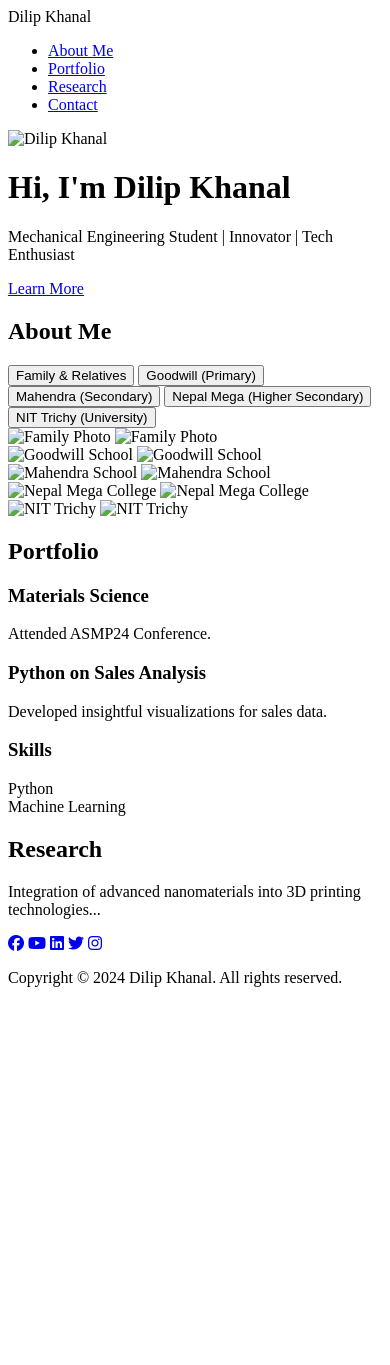
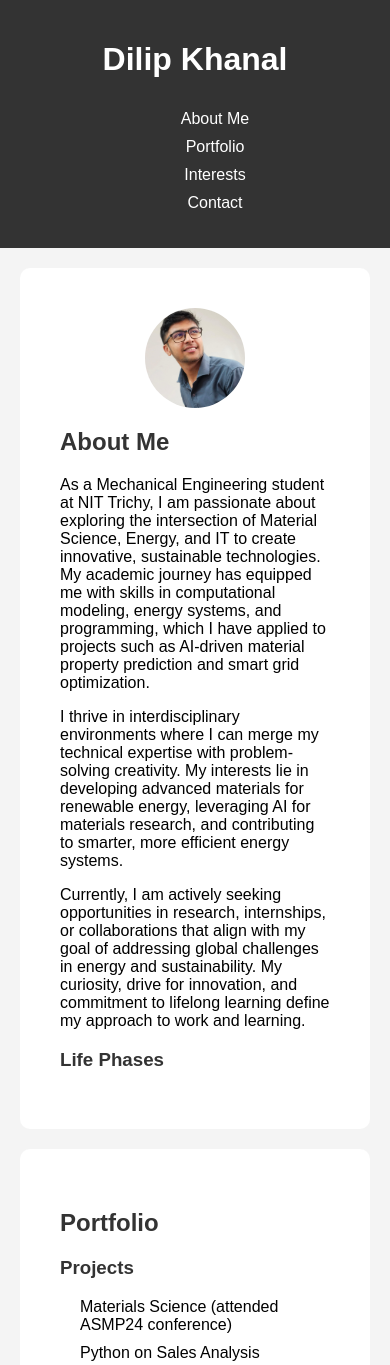
Before and after one commit to iamdilipkhanal/iamdilipkhanal, a plain HTML site: page index.html in a window 390 px wide. Shown: the top 1365 px of the page. Before the commit the page ends 1003 px from the top, so only its background shows below. Drawn offline with Linux system fonts and the light colour scheme; files that its build step writes are made by us from their sources.

Commit message:
Add files via upload

```diff
--- a/index.html
+++ b/index.html
@@ -3,102 +3,269 @@
 <head>
     <meta charset="UTF-8">
     <meta name="viewport" content="width=device-width, initial-scale=1.0">
-    <title>Dilip Khanal - Personal Website</title>
+    <title>Dilip Khanal's Personal Website</title>
     <link rel="stylesheet" href="styles.css">
-    <script src="https://kit.fontawesome.com/a076d05399.js" crossorigin="anonymous"></script>
-    <script src="script.js" defer></script>
+    <style>
+        /* Global styles */
+        body {
+            font-family: Arial, sans-serif;
+            margin: 0;
+            padding: 0;
+            background-color: #f4f4f4;
+        }
+
+        header {
+            background-color: #333;
+            color: #fff;
+            padding: 20px;
+            position: relative;
+        }
+
+        header .container {
+            display: flex;
+            justify-content: space-between;
+            align-items: center;
+        }
+
+        header nav ul {
+            list-style: none;
+        }
+
+        header nav ul li {
+            display: inline;
+            margin-left: 20px;
+        }
+
+        header nav ul li a {
+            color: #fff;
+            text-decoration: none;
+        }
+
+        h2, h3 {
+            color: #333;
+        }
+
+        section {
+            padding: 40px;
+            margin: 20px;
+            background-color: #fff;
+            border-radius: 10px;
+        }
+
+        footer {
+            background-color: #333;
+            color: #fff;
+            padding: 10px 0;
+            text-align: center;
+        }
+
+        footer .social-media {
+            margin-bottom: 10px;
+        }
+
+        footer .social-media a {
+            margin: 0 10px;
+            color: #fff;
+            text-decoration: none;
+        }
+
+        footer p {
+            margin-top: 10px;
+        }
+
+        form input, form textarea {
+            width: 100%;
+            padding: 10px;
+            margin: 10px 0;
+        }
+
+        form button {
+            padding: 10px 20px;
+            background-color: #333;
+            color: #fff;
+            border: none;
+            cursor: pointer;
+        }
+
+        form button:hover {
+            background-color: #555;
+        }
+
+        /* About Me Image */
+        .about-image {
+            display: block;
+            margin-right: 20px; /* Space between image and text */
+            width: 100px; /* Adjust the size as needed */
+            height: 100px; /* Adjust the size as needed */
+            object-fit: cover;
+            border-radius: 50%; /* Optional, makes the image circular */
+            float: left; /* This moves the image to the left */
+        }
+
+        /* Portfolio Section */
+        #portfolio .portfolio-item {
+            margin-bottom: 30px;
+        }
+
+        #portfolio ul {
+            list-style: none;
+            padding-left: 20px;
+        }
+
+        #portfolio ul li {
+            margin-bottom: 10px;
+        }
+
+        /* Contact Form */
+        form label {
+            font-weight: bold;
+        }
+
+        form textarea {
+            resize: vertical;
+        }
+
+        /* Responsive Styles */
+        @media (max-width: 768px) {
+            header .container {
+                flex-direction: column;
+                text-align: center;
+            }
+
+            header nav ul {
+                margin-top: 10px;
+            }
+
+            header nav ul li {
+                display: block;
+                margin-left: 0;
+                margin-top: 10px;
+            }
+
+            /* Ensure the image stays centered in smaller screens */
+            .about-image {
+                float: none;
+                display: block;
+                margin: 0 auto 20px;
+            }
+        }
+    </style>
 </head>
 <body>
-    <header id="home">
-        <nav>
-            <div class="logo">Dilip Khanal</div>
-            <ul class="nav-links">
-                <li><a href="#about">About Me</a></li>
-                <li><a href="#portfolio">Portfolio</a></li>
-                <li><a href="#research">Research</a></li>
-                <li><a href="#contact">Contact</a></li>
-            </ul>
-        </nav>
-        <div class="header-content">
-            <img src="images/professional-photo.jpg" alt="Dilip Khanal" class="profile-photo">
-            <h1>Hi, I'm Dilip Khanal</h1>
-            <p class="typewriter">Mechanical Engineering Student | Innovator | Tech Enthusiast</p>
-            <a href="#about" class="btn">Learn More</a>
+
+    <!-- Header Section -->
+    <header>
+        <div class="container">
+            <h1>Dilip Khanal</h1>
+            <nav>
+                <ul>
+                    <li><a href="#about-me">About Me</a></li>
+                    <li><a href="#portfolio">Portfolio</a></li>
+                    <li><a href="#interests">Interests</a></li>
+                    <li><a href="#contact">Contact</a></li>
+                </ul>
+            </nav>
         </div>
     </header>
 
-    <section id="about">
+    <!-- About Me Section -->
+    <section id="about-me">
+        <!-- Image placed to the left of the About Me section -->
+        <img src="your-image.jpg" alt="Small Object" class="about-image">
         <h2>About Me</h2>
-        <div class="gallery-tabs">
-            <button class="tab active" data-tab="family">Family & Relatives</button>
-            <button class="tab" data-tab="goodwill">Goodwill (Primary)</button>
-            <button class="tab" data-tab="mahendra">Mahendra (Secondary)</button>
-            <button class="tab" data-tab="nepal-mega">Nepal Mega (Higher Secondary)</button>
-            <button class="tab" data-tab="nit">NIT Trichy (University)</button>
-        </div>
-        <div class="gallery-content">
-            <div id="family" class="gallery-tab-content active">
-                <img src="images/family1.jpg" alt="Family Photo">
-                <img src="images/family2.jpg" alt="Family Photo">
-            </div>
-            <div id="goodwill" class="gallery-tab-content">
-                <img src="images/goodwill1.jpg" alt="Goodwill School">
-                <img src="images/goodwill2.jpg" alt="Goodwill School">
-            </div>
-            <div id="mahendra" class="gallery-tab-content">
-                <img src="images/mahendra1.jpg" alt="Mahendra School">
-                <img src="images/mahendra2.jpg" alt="Mahendra School">
-            </div>
-            <div id="nepal-mega" class="gallery-tab-content">
-                <img src="images/nepalmega1.jpg" alt="Nepal Mega College">
-                <img src="images/nepalmega2.jpg" alt="Nepal Mega College">
-            </div>
-            <div id="nit" class="gallery-tab-content">
-                <img src="images/nit1.jpg" alt="NIT Trichy">
-                <img src="images/nit2.jpg" alt="NIT Trichy">
-            </div>
+        <p>As a Mechanical Engineering student at NIT Trichy, I am passionate about exploring the intersection of Material Science, Energy, and IT to create innovative, sustainable technologies. My academic journey has equipped me with skills in computational modeling, energy systems, and programming, which I have applied to projects such as AI-driven material property prediction and smart grid optimization.</p>
+        <p>I thrive in interdisciplinary environments where I can merge my technical expertise with problem-solving creativity. My interests lie in developing advanced materials for renewable energy, leveraging AI for materials research, and contributing to smarter, more efficient energy systems.</p>
+        <p>Currently, I am actively seeking opportunities in research, internships, or collaborations that align with my goal of addressing global challenges in energy and sustainability. My curiosity, drive for innovation, and commitment to lifelong learning define my approach to work and learning.</p>
+
+        <h3>Life Phases</h3>
+        <!-- Add images from different phases of life -->
+        <div class="photo-carousel">
+            <!-- Insert your images here -->
         </div>
     </section>
 
+    <!-- Portfolio Section -->
     <section id="portfolio">
         <h2>Portfolio</h2>
-        <div class="portfolio-cards">
-            <div class="card">
-                <h3>Materials Science</h3>
-                <p>Attended ASMP24 Conference.</p>
-            </div>
-            <div class="card">
-                <h3>Python on Sales Analysis</h3>
-                <p>Developed insightful visualizations for sales data.</p>
-            </div>
+        <div class="portfolio-item">
+            <h3>Projects</h3>
+            <ul>
+                <li>Materials Science (attended ASMP24 conference)</li>
+                <li>Python on Sales Analysis</li>
+            </ul>
         </div>
-        <div class="skills">
+        <div class="portfolio-item">
             <h3>Skills</h3>
-            <div class="skill">
-                <span>Python</span>
-                <div class="skill-bar" style="width: 80%;"></div>
-            </div>
-            <div class="skill">
-                <span>Machine Learning</span>
-                <div class="skill-bar" style="width: 70%;"></div>
-            </div>
+            <ul>
+                <li>Python</li>
+                <li>Machine Learning (ML)</li>
+                <li>HTML</li>
+                <li>CAD</li>
+                <li>Simulation</li>
+                <!-- Add more skills here -->
+            </ul>
+        </div>
+        <div class="portfolio-item">
+            <h3>Achievements</h3>
+            <ul>
+                <li>The Indian Council for Cultural Relations (ICCR) Scholarship (Issued by Indian Embassy, Kathmandu)</li>
+                <li>Mahatma Gandhi Scholarship 2019-2021 (Issued by the Indian Embassy Kathmandu for +2 science studies)</li>
+                <li>National Talent Hunt (Second place in inter-higher school competition)</li>
+            </ul>
         </div>
     </section>
 
-    <section id="research">
-        <h2>Research</h2>
-        <p>Integration of advanced nanomaterials into 3D printing technologies...</p>
+    <!-- Interests Section -->
+    <section id="interests">
+        <h2>Interests</h2>
+        <div>
+            <h3>Material Science</h3>
+            <p>Passionate about developing advanced materials for renewable energy solutions, aiming to enhance efficiency and sustainability.</p>
+        </div>
+        <div>
+            <h3>Energy Systems</h3>
+            <p>Focused on optimizing energy systems using cutting-edge technologies, with a special interest in renewable energy.</p>
+        </div>
+        <div>
+            <h3>Information Technology (IT)</h3>
+            <p>Exploring the intersection of IT and engineering, especially the application of AI and ML in materials science and energy systems research.</p>
+        </div>
+        <div>
+            <h3>Sustainability</h3>
+            <p>Dedicated to finding innovative solutions that address global energy production, distribution, and consumption challenges.</p>
+        </div>
     </section>
 
+    <!-- Contact Section -->
+    <section id="contact">
+        <h2>Contact</h2>
+        <form action="send-email.php" method="POST">
+            <label for="name">Your Name:</label>
+            <input type="text" id="name" name="name" required><br>
+
+            <label for="email">Your Email:</label>
+            <input type="email" id="email" name="email" required><br>
+
+            <label for="message">Message:</label>
+            <textarea id="message" name="message" required></textarea><br>
+
+            <button type="submit">Send</button>
+        </form>
+    </section>
+
+    <!-- Footer Section -->
     <footer>
-        <div class="social-links">
-            <a href="https://www.facebook.com/iamdilipkhanal" target="_blank"><i class="fab fa-facebook"></i></a>
-            <a href="https://www.youtube.com/@dilip.khanal" target="_blank"><i class="fab fa-youtube"></i></a>
-            <a href="https://www.linkedin.com/in/iamdilipkhanal/" target="_blank"><i class="fab fa-linkedin"></i></a>
-            <a href="https://x.com/iamdilipkhanal" target="_blank"><i class="fab fa-twitter"></i></a>
-            <a href="https://www.instagram.com/dilip.khanal_" target="_blank"><i class="fab fa-instagram"></i></a>
+        <div class="container">
+            <div class="social-media">
+                <a href="https://www.facebook.com/iamdilipkhanal">Facebook</a>
+                <a href="https://www.youtube.com/@dilip.khanal">YouTube</a>
+                <a href="https://www.linkedin.com/in/iamdilipkhanal/">LinkedIn</a>
+                <a href="https://x.com/iamdilipkhanal">Twitter</a>
+                <a href="https://www.instagram.com/dilip.khanal_">Instagram</a>
+            </div>
+            <p>&copy; 2024 <a href="index.html">Dilip Khanal</a></p>
         </div>
-        <p>Copyright &copy; 2024 Dilip Khanal. All rights reserved.</p>
     </footer>
+
 </body>
 </html>
--- /dev/null
+++ b/styles.css
@@ -0,0 +1,143 @@
+/* Global styles */
+body {
+    font-family: Arial, sans-serif;
+    margin: 0;
+    padding: 0;
+    background-color: #f4f4f4;
+}
+
+header {
+    background-color: #333;
+    color: #fff;
+    padding: 20px;
+    position: relative;
+}
+
+header .container {
+    display: flex;
+    justify-content: space-between;
+    align-items: center;
+}
+
+header nav ul {
+    list-style: none;
+}
+
+header nav ul li {
+    display: inline;
+    margin-left: 20px;
+}
+
+header nav ul li a {
+    color: #fff;
+    text-decoration: none;
+}
+
+h2, h3 {
+    color: #333;
+}
+
+section {
+    padding: 40px;
+    margin: 20px;
+    background-color: #fff;
+    border-radius: 10px;
+}
+
+footer {
+    background-color: #333;
+    color: #fff;
+    padding: 10px 0;
+    text-align: center;
+}
+
+footer .social-media {
+    margin-bottom: 10px;
+}
+
+footer .social-media a {
+    margin: 0 10px;
+    color: #fff;
+    text-decoration: none;
+}
+
+footer p {
+    margin-top: 10px;
+}
+
+form input, form textarea {
+    width: 100%;
+    padding: 10px;
+    margin: 10px 0;
+}
+
+form button {
+    padding: 10px 20px;
+    background-color: #333;
+    color: #fff;
+    border: none;
+    cursor: pointer;
+}
+
+form button:hover {
+    background-color: #555;
+}
+
+/* About Me Image */
+.about-image {
+    display: block;
+    margin-right: 20px; /* Space between image and text */
+    width: 100px; /* Adjust the size as needed */
+    height: 100px; /* Adjust the size as needed */
+    object-fit: cover;
+    border-radius: 50%; /* Optional, makes the image circular */
+    float: left; /* This moves the image to the left */
+}
+
+/* Portfolio Section */
+#portfolio .portfolio-item {
+    margin-bottom: 30px;
+}
+
+#portfolio ul {
+    list-style: none;
+    padding-left: 20px;
+}
+
+#portfolio ul li {
+    margin-bottom: 10px;
+}
+
+/* Contact Form */
+form label {
+    font-weight: bold;
+}
+
+form textarea {
+    resize: vertical;
+}
+
+/* Responsive Styles */
+@media (max-width: 768px) {
+    header .container {
+        flex-direction: column;
+        text-align: center;
+    }
+
+    header nav ul {
+        margin-top: 10px;
+    }
+
+    header nav ul li {
+        display: block;
+        margin-left: 0;
+        margin-top: 10px;
+    }
+
+    /* Ensure the image stays centered in smaller screens */
+    .about-image {
+        float: none;
+        display: block;
+        margin: 0 auto 20px;
+    }
+}
```
Also changed, not shown: your-image.jpg (added), 1 other file.
